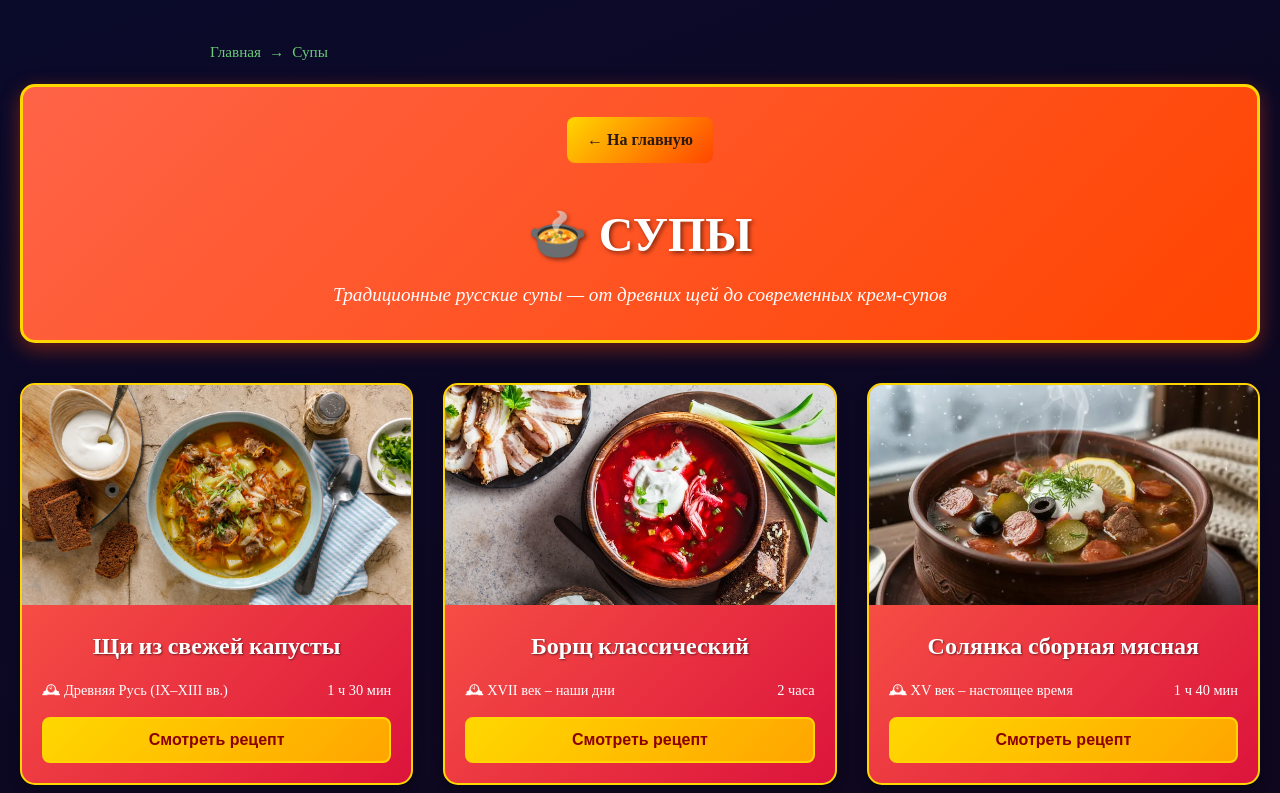
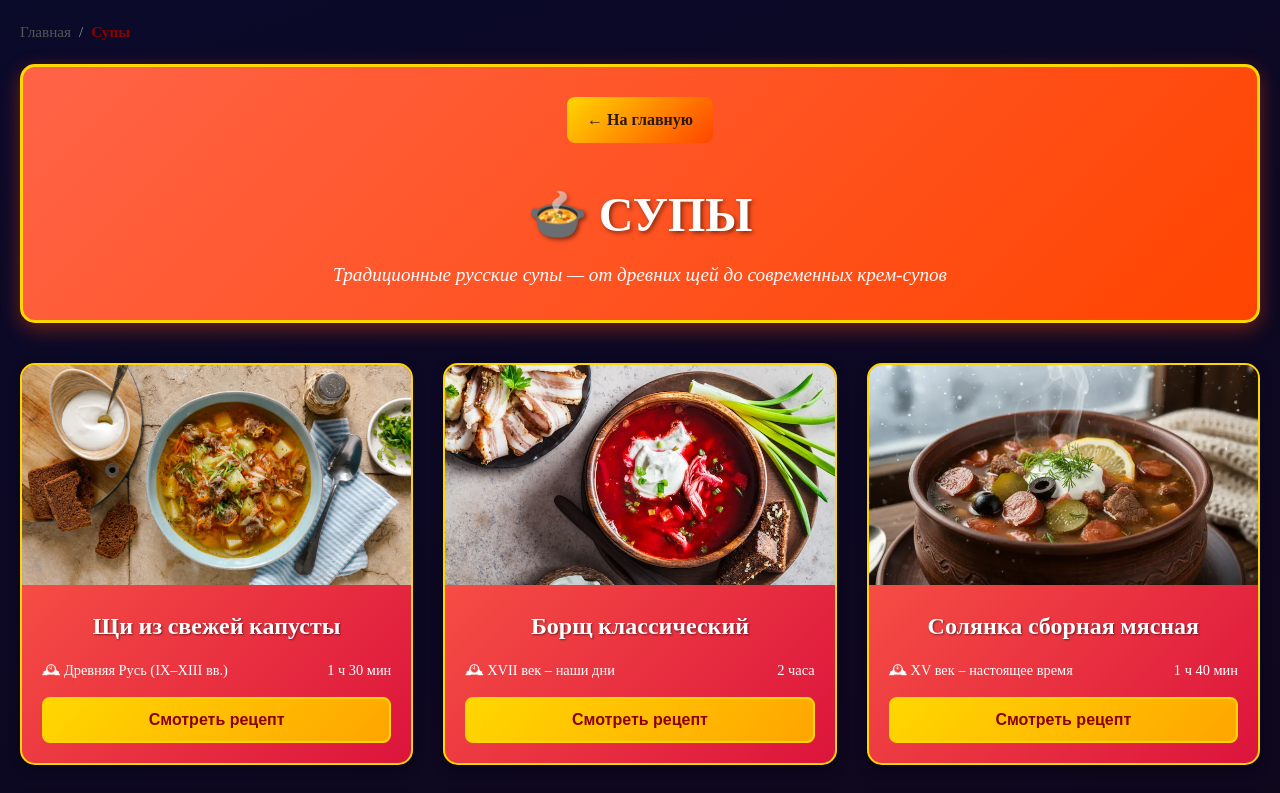
Before and after one commit to svideoproekt-ship-it/russka-kuhnya-9551, a React (Vite) app: page /soups in a window 1280 px wide. Shown: the top 793 px of the page. Built offline with nearby package versions, Linux system fonts and the light colour scheme; a web font is replaced by a local one.

Commit message:
git add src/components/Breadcrumbs.jsx git commit -m "feat: add BreadcrumbList Schema markup" git push origin

```diff
--- a/src/components/Breadcrumbs.jsx
+++ b/src/components/Breadcrumbs.jsx
@@ -1,68 +1,99 @@
-import { Link, useLocation } from 'react-router-dom';
+import React from 'react';
+import { useLocation, Link } from 'react-router-dom';
 
 const Breadcrumbs = ({ recipeTitle = null, categoryName = null, categoryPath = null }) => {
   const location = useLocation();
-  const pathnames = location.pathname.split('/').filter(x => x);
+  const pathnames = location.pathname.split('/').filter((x) => x);
 
+  // На главной странице хлебные крошки не нужны
   if (pathnames.length === 0) return null;
 
-  const pathMap = {
-    'baking': 'Выпечка', 'meat': 'Мясо', 'fish': 'Рыба', 'snacks': 'Закуски',
-    'desserts': 'Десерты', 'drinks': 'Напитки', 'dough': 'Тесто', 'porridge': 'Каши',
-    'soups': 'Супы', 'kitchen-hacks': 'Кухонные хитрости', 'world-cuisines': 'Вкусы мира',
-    'seasonal-dishes': 'Блюда сезона', 'about': 'О проекте', 'contacts': 'Контакты',
-    'privacy': 'Политика конфиденциальности'
+  // Словарь для перевода URL-сегментов в красивые русские названия
+  const pathNames = {
+    soups: 'Супы',
+    baking: 'Выпечка',
+    meat: 'Мясные блюда',
+    fish: 'Рыбные блюда',
+    snacks: 'Закуски',
+    desserts: 'Десерты',
+    drinks: 'Напитки',
+    dough: 'Тесто',
+    porridge: 'Каши',
+    'world-cuisines': 'Вкусы мира',
+    'seasonal-dishes': 'Блюда сезона',
+    'kitchen-hacks': 'Кухонные лайфхаки',
+    search: 'Поиск',
+    about: 'О проекте',
+    contacts: 'Контакты',
+    privacy: 'Конфиденциальность',
   };
 
-  // Базовые крошки
-  let breadcrumbs = [
-    { name: 'Главная', path: '/' },
-    ...pathnames
-      .filter(name => name !== 'category' && name !== 'recipe')
-      .map((name) => {
-        const path = `/${pathnames.slice(0, pathnames.indexOf(name) + 1).join('/')}`;
-        return { name: pathMap[name] || name, path };
-      })
-  ];
+  // Формируем массив данных для хлебных крошек
+  const breadcrumbs = [{ name: 'Главная', path: '/' }];
 
-  // Если это страница рецепта и мы передали categoryName и recipeTitle
-  if (recipeTitle && categoryName && categoryPath) {
-    breadcrumbs = [
-      { name: 'Главная', path: '/' },
-      { name: categoryName, path: categoryPath },
-      { name: recipeTitle, path: null } // null значит не кликабельно
-    ];
-  }
+  let currentPath = '';
+  pathnames.forEach((value, index) => {
+    currentPath += `/${value}`;
 
-  const schemaData = {
+    // Пропускаем слово "category" в URL, чтобы не было "Главная > Категория > Супы"
+    if (value === 'category') return;
+
+    // Если это последний элемент и нам передали название рецепта, используем его
+    if (index === pathnames.length - 1 && recipeTitle) {
+      breadcrumbs.push({ name: recipeTitle, path: currentPath, isLast: true });
+    } else {
+      // Иначе берем название из словаря или из пропса categoryName
+      const name = pathNames[value] || categoryName || value;
+      const isLast = index === pathnames.length - 1;
+      breadcrumbs.push({ name, path: currentPath, isLast });
+    }
+  });
+
+  // Формируем JSON-LD разметку для Schema.org (для Google)
+  const jsonLd = {
     "@context": "https://schema.org",
     "@type": "BreadcrumbList",
-    "itemListElement": breadcrumbs.map((item, index) => ({
+    "itemListElement": breadcrumbs.map((crumb, index) => ({
       "@type": "ListItem",
       "position": index + 1,
-      "name": item.name,
-      "item": item.path ? `https://russka-kuhnya-9551.vercel.app${item.path}` : undefined
+      "name": crumb.name,
+      "item": `https://russka-kuhnya-9551.vercel.app${crumb.path}`
     }))
   };
 
   return (
     <>
-      <script type="application/ld+json">{JSON.stringify(schemaData)}</script>
-      <nav style={{ maxWidth: '900px', margin: '20px auto', padding: '0 20px', fontSize: '0.95rem', color: '#B8D4B8' }}>
-        {breadcrumbs.map((item, index) => (
-          <span key={index}>
-            {index > 0 && <span style={{ margin: '0 8px', color: '#6BCB77' }}>→</span>}
-            {!item.path ? (
-              <span style={{ color: '#A8E6CF', fontWeight: '500' }}>{item.name}</span>
-            ) : (
-              <Link to={item.path} style={{ color: '#6BCB77', textDecoration: 'none' }}
-                onMouseOver={e => e.target.style.color = '#A8E6CF'}
-                onMouseOut={e => e.target.style.color = '#6BCB77'}>
-                {item.name}
-              </Link>
-            )}
-          </span>
-        ))}
+      {/* Скрытая разметка для поисковых роботов */}
+      <script type="application/ld+json">
+        {JSON.stringify(jsonLd)}
+      </script>
+
+      {/* Визуальные хлебные крошки для пользователей */}
+      <nav aria-label="Хлебные крошки" style={{ marginBottom: '20px', fontSize: '0.95rem', color: '#666' }}>
+        <ol style={{ display: 'flex', listStyle: 'none', padding: 0, margin: 0, flexWrap: 'wrap' }}>
+          {breadcrumbs.map((crumb, index) => (
+            <li key={crumb.path} style={{ display: 'flex', alignItems: 'center' }}>
+              {index > 0 && <span style={{ margin: '0 8px', color: '#999' }}>/</span>}
+
+              {crumb.isLast ? (
+                // Последний элемент — просто текст, не ссылка
+                <span style={{ color: '#8B0000', fontWeight: 'bold' }}>
+                  {crumb.name}
+                </span>
+              ) : (
+                // Все предыдущие элементы — кликабельные ссылки
+                <Link
+                  to={crumb.path}
+                  style={{ color: '#555', textDecoration: 'none', transition: 'color 0.2s' }}
+                  onMouseOver={(e) => e.target.style.color = '#8B0000'}
+                  onMouseOut={(e) => e.target.style.color = '#555'}
+                >
+                  {crumb.name}
+                </Link>
+              )}
+            </li>
+          ))}
+        </ol>
       </nav>
     </>
   );
```
Also changed, not shown: vercel.json.
